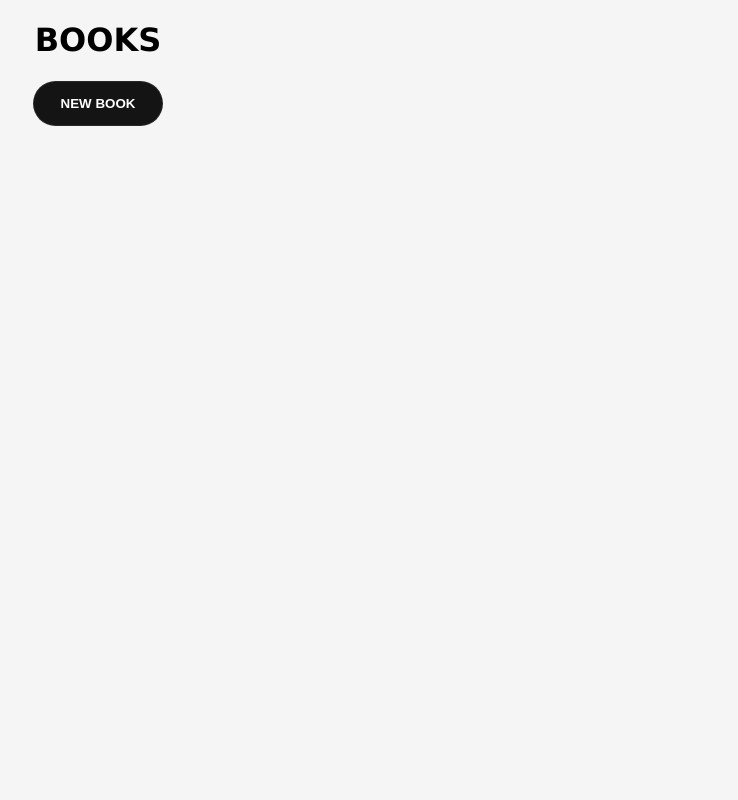
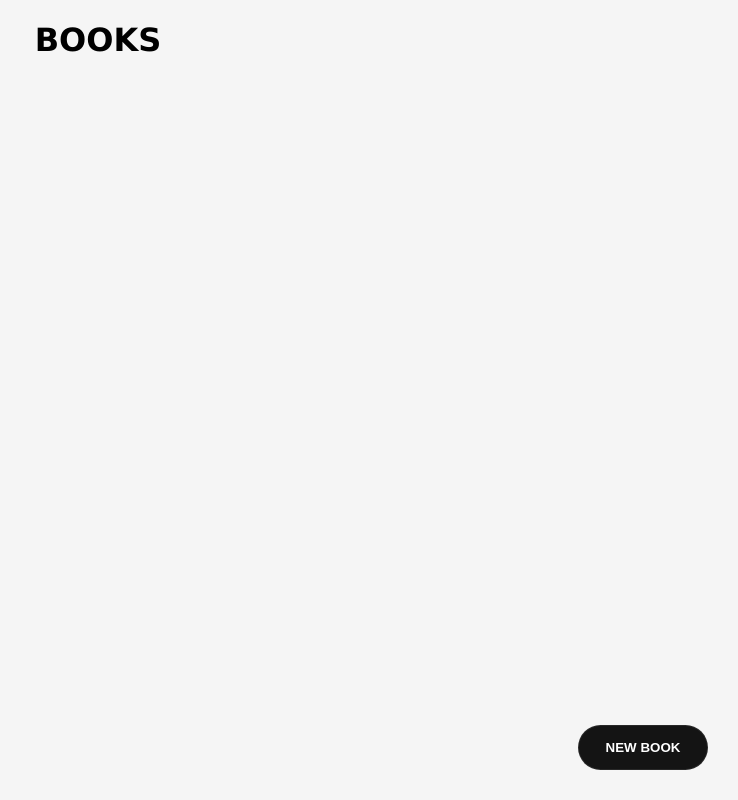
Before and after one commit to dimitrisx26/js-library, a plain HTML site: page index.html in a window 1280 px wide. Shown: the whole page, without its empty margins (542-1280 px from the left). Drawn offline with Linux system fonts and the light colour scheme.

Commit message:
Changes in UI

```diff
--- a/index.html
+++ b/index.html
@@ -34,7 +34,6 @@
                 </select>
             </form>
             <button id="btnAdd">ADD BOOK</button>
-            <button id="applyEditBtn">EDIT BOOK</button>
         </div>
     </div>
     <script src="script.js"></script>
--- a/style.css
+++ b/style.css
@@ -80,9 +80,8 @@ button {
     padding: 20px;
 }
 
-#applyEditBtn {
-    display: none;
-    text-align: center;
+#btnNew {
+    margin: auto 30px 30px auto;
 }
 
 .modal {
```
